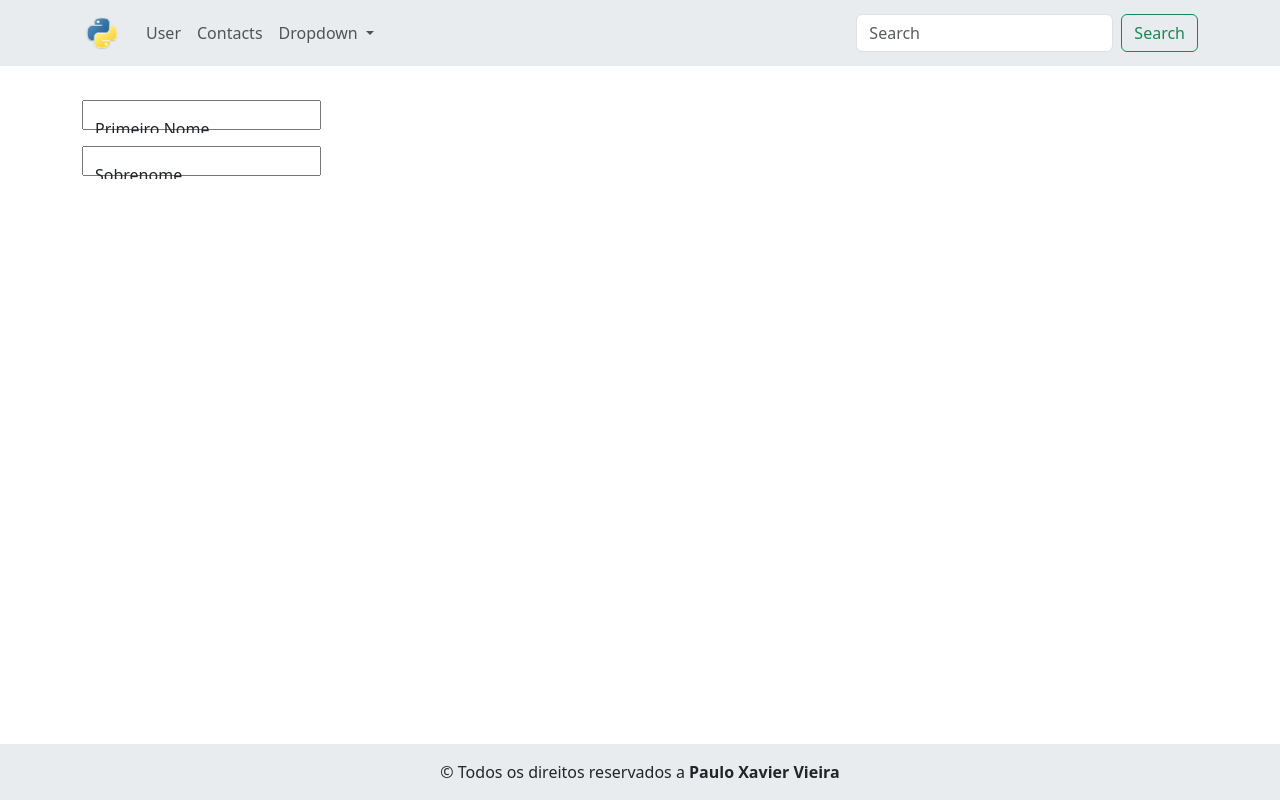
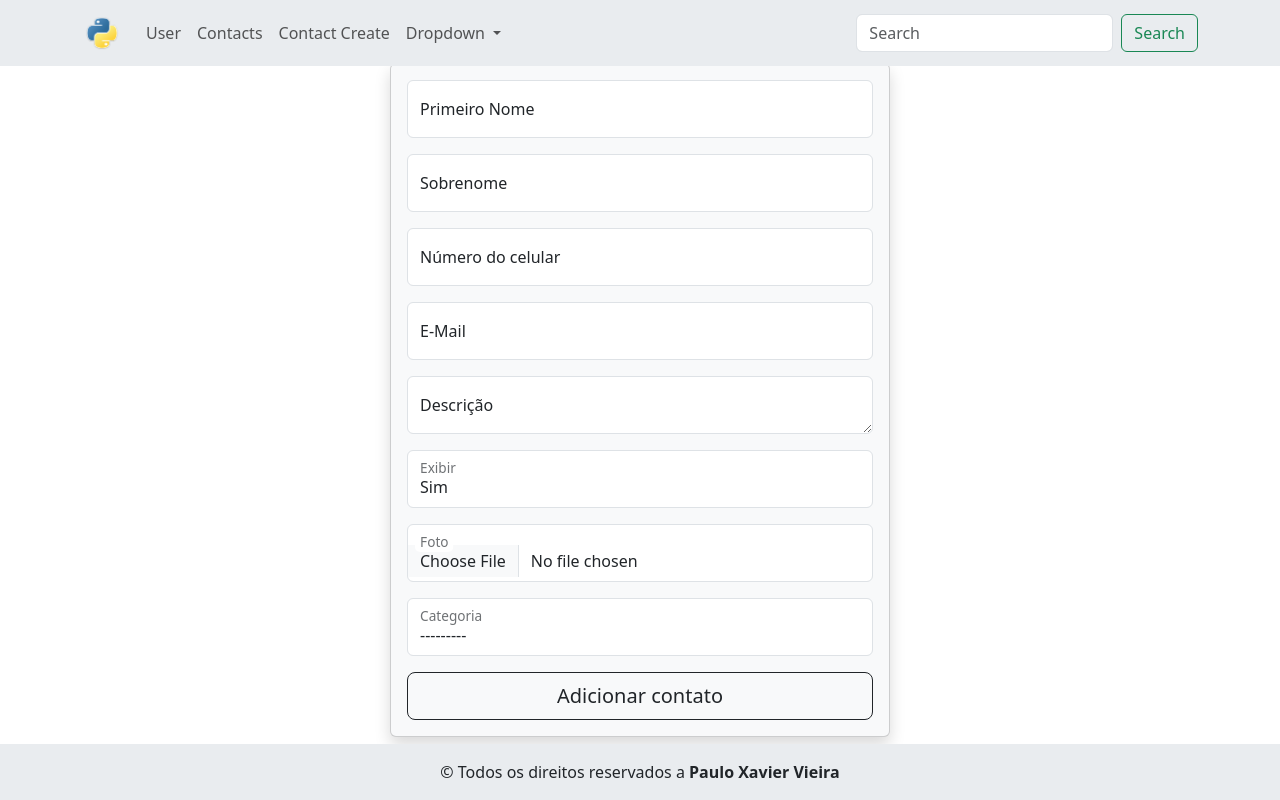
Before and after one commit to PythonTech25/agenda, a Django app: page /agenda/contacts/create in a window 1280 px wide. Run offline with Django 5.2, Linux system fonts and the light colour scheme; data that the repository does not hold is empty.

Commit message:
atualizando

```diff
--- a/schedule/form.py
+++ /dev/null
@@ -1,11 +0,0 @@
-from django import forms
-from . import models
-
-class ContactForm(forms.ModelForm):
-    class Meta:
-        model = models.Contact
-        labels = '__all__'
-
-    def __init__(self, *args, **kwargs):
-        super().__init__(*args, **kwargs)
-        ...
--- /dev/null
+++ b/schedule/forms.py
@@ -0,0 +1,19 @@
+from django import forms
+from . import models
+
+
+class ContactForm(forms.ModelForm):
+    class Meta:
+        model = models.Contact
+        exclude = ['owner']
+
+    def __init__(self, *args, **kwargs):
+        super().__init__(*args, **kwargs)
+        self.fields['firstname'].widget.attrs = {'class': 'form-control', 'placeholder': 'Primeiro nome'}
+        self.fields['lastname'].widget.attrs = {'class': 'form-control', 'placeholder': 'Sobrenome'}
+        self.fields['phone'].widget.attrs = {'class': 'form-control', 'placeholder': 'Número do celular'}
+        self.fields['email'].widget.attrs = {'class': 'form-control', 'placeholder': 'E-Mail'}
+        self.fields['description'].widget.attrs = {'class': 'form-control', 'placeholder': 'Descrição'}
+        self.fields['show'].widget = forms.NullBooleanSelect(attrs={'class': 'form-control', 'placeholder': 'Exibir'})
+        self.fields['picture'].widget.attrs = {'class': 'form-control', 'placeholder': 'Foto'}
+        self.fields['category'].widget.attrs = {'class': 'form-control', 'placeholder': 'Categoria'}
--- a/schedule/static/css/style.css
+++ b/schedule/static/css/style.css
@@ -1,3 +1,7 @@
 .margin_top {
     margin-top: 100px;
 }
+
+.margin_center {
+    margin: 0 auto;
+}
--- a/schedule/templates/pages/contacts/contact_create.html
+++ b/schedule/templates/pages/contacts/contact_create.html
@@ -4,8 +4,8 @@
 
 {% block content %}
 
-<div class="container margin_top">
-    <form action="" method="post">
+<div class="container d-flex justify-content-center align-items-center vh-100">
+    <form action="{% url "contact_read" %}" method="post" class='card shadow p-3 bg-body-tertiary rounded' style="width: 500px;">{% csrf_token %}
         <div class="form-floating mb-3">
             {{form.firstname}}
             <label for="firstname_id">Primeiro Nome</label>
@@ -14,6 +14,33 @@
             {{form.lastname}}
             <label for="lastname_id">Sobrenome</label>
           </div>
+          <div class="form-floating mb-3">
+            {{form.phone}}
+            <label for="phone_id">Número do celular</label>
+          </div>
+          <div class="form-floating mb-3">
+            {{form.email}}
+            <label for="email_id">E-Mail</label>
+          </div>
+          <div class="form-floating mb-3">
+            {{form.description}}
+            <label for="description_id">Descrição</label>
+          </div>
+          <div class="form-floating mb-3">
+            {{form.show}}
+            <label for="show_id">Exibir</label>
+          </div>
+          <div class="form-floating mb-3">
+            {{form.picture}}
+            <label for="picture_id">Foto</label>
+          </div>
+          <div class="form-floating mb-3">
+            {{form.category}}
+            <label for="category_id">Categoria</label>
+          </div>
+          <div class="">
+            <button type="submit" class="btn btn-outline-dark btn-lg w-100">Adicionar contato</button>
+          </div>
     </form>
 </div>
 
--- a/schedule/templates/partials/_header.html
+++ b/schedule/templates/partials/_header.html
@@ -14,6 +14,9 @@
           </li>
           <li class="nav-item">
             <a class="nav-link" href="{% url "contact_read" %}">Contacts</a>
+          </li>
+          <li class="nav-item">
+            <a class="nav-link" href="{% url "contact_create" %}">Contact Create</a>
           </li>
           <li class="nav-item dropdown">
             <a class="nav-link dropdown-toggle" href="#" role="button" data-bs-toggle="dropdown" aria-expanded="false">
--- a/schedule/views.py
+++ b/schedule/views.py
@@ -1,8 +1,7 @@
-from django.shortcuts import render, get_object_or_404
+from django.shortcuts import render, get_object_or_404, redirect
+from django.contrib import messages
 from .models import Contact
-from . import form
-
-app_name = 'contact'
+from . import forms
 
 
 def index_login(request):
@@ -33,11 +32,17 @@
 
 def contact_create(request):
     if request.method == 'POST':
-        create = form.ContactForm(request.POST)
-        if create.is_valid():
-            create.save(commit=False)
-            create.save()
+        form = forms.ContactForm(request.POST, request.FILES)
+        if form.is_valid():
+            instance = form.save(commit=False)
+            instance.owner = request.user
+            instance.save()
+            messages.success(request, 'Contato adicionado com sucesso!')
+            return redirect('contact_read')
+        else:
+            messages.error(request, 'Por favor, corrija os erros no formulário.')
+    else:
+        form = forms.ContactForm()
 
-    create = form.ContactForm()
-    context = {'form': create}
-    return render(request, 'pages/contacts/contact_create.html', context=context)
+    context = {'form': form}
+    return render(request, 'pages/contacts/contact_create.html', context)
```
Also changed, not shown: schedule/urls.py (line endings or trailing spaces).
